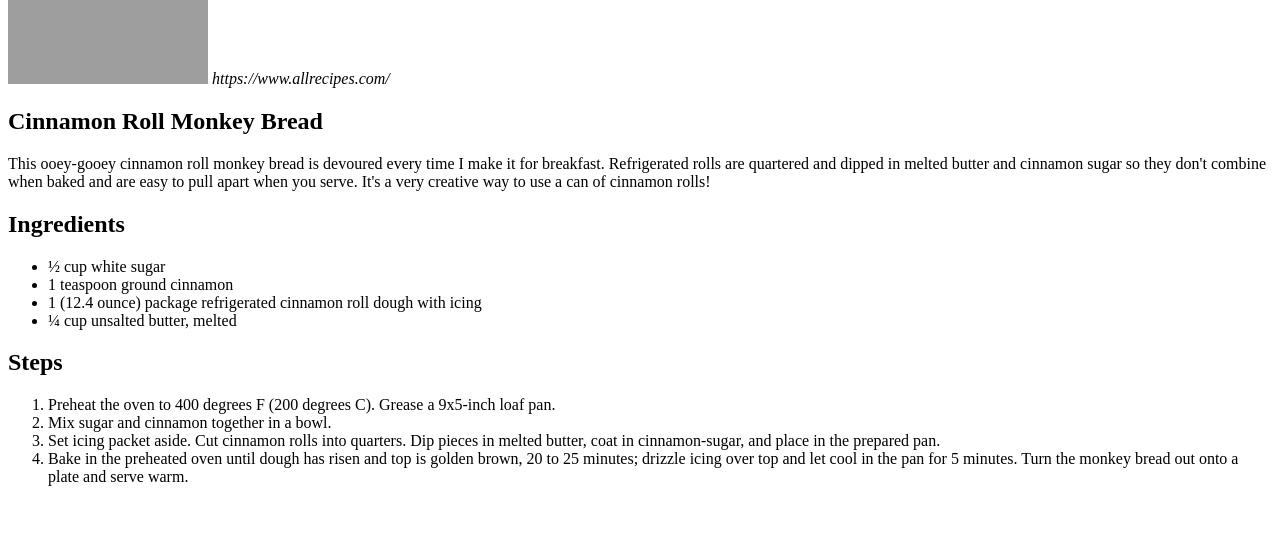
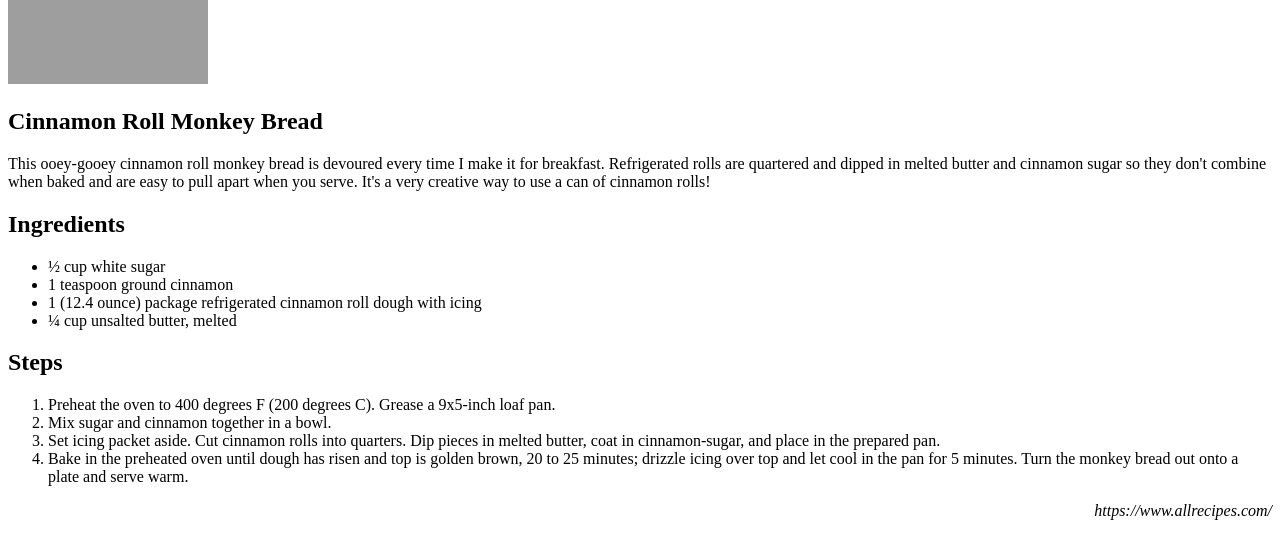
Before and after one commit to baurzhaan/odin-recipes, a plain HTML site: page recipes/cinnamon_roll_monkey_bread.html in a window 1280 px wide. Shown: the part 196-754 px from the top of the page. Drawn offline with Linux system fonts and the light colour scheme; grey boxes are pictures that could not be loaded.

Commit message:
Add references to the site from which the recipes and images are taken

```diff
--- a/recipes/cinnamon_roll_monkey_bread.html
+++ b/recipes/cinnamon_roll_monkey_bread.html
@@ -13,7 +13,6 @@
   <img
     src="https://public-assets.meredithcorp.io/5772c850efb8ffceda88096dab3f5eb4/164877540220220331_202132~2_resize_50.jpg"
     alt="Cinnamon Roll Monkey Bread image" width="200" height="200">
-  <cite>https://www.allrecipes.com/</cite>
 
   <h2>Cinnamon Roll Monkey Bread</h2>
   <p>This ooey-gooey cinnamon roll monkey bread is devoured every time I make it for breakfast. Refrigerated rolls are
@@ -35,6 +34,9 @@
     <li>Bake in the preheated oven until dough has risen and top is golden brown, 20 to 25 minutes; drizzle icing over
       top and let cool in the pan for 5 minutes. Turn the monkey bread out onto a plate and serve warm.</li>
   </ol>
+
+  <p style="text-align: end;"><cite>https://www.allrecipes.com/</cite></p>
+
 </body>
 
 </html>
```
Also changed, not shown: recipes/lasagna.html (+3 -0 lines), recipes/ultimate_potato_soup.html (+3 -0 lines).
